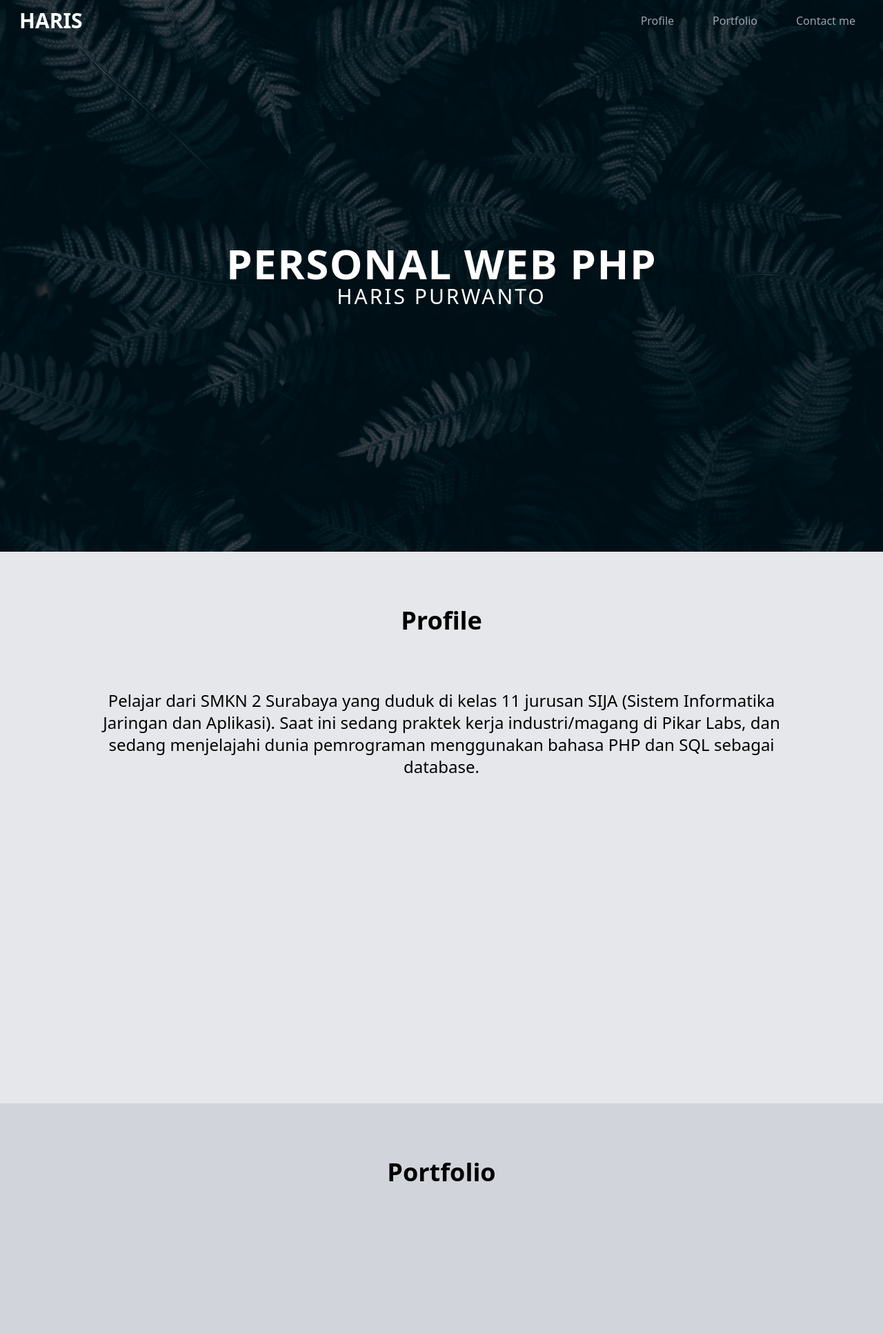
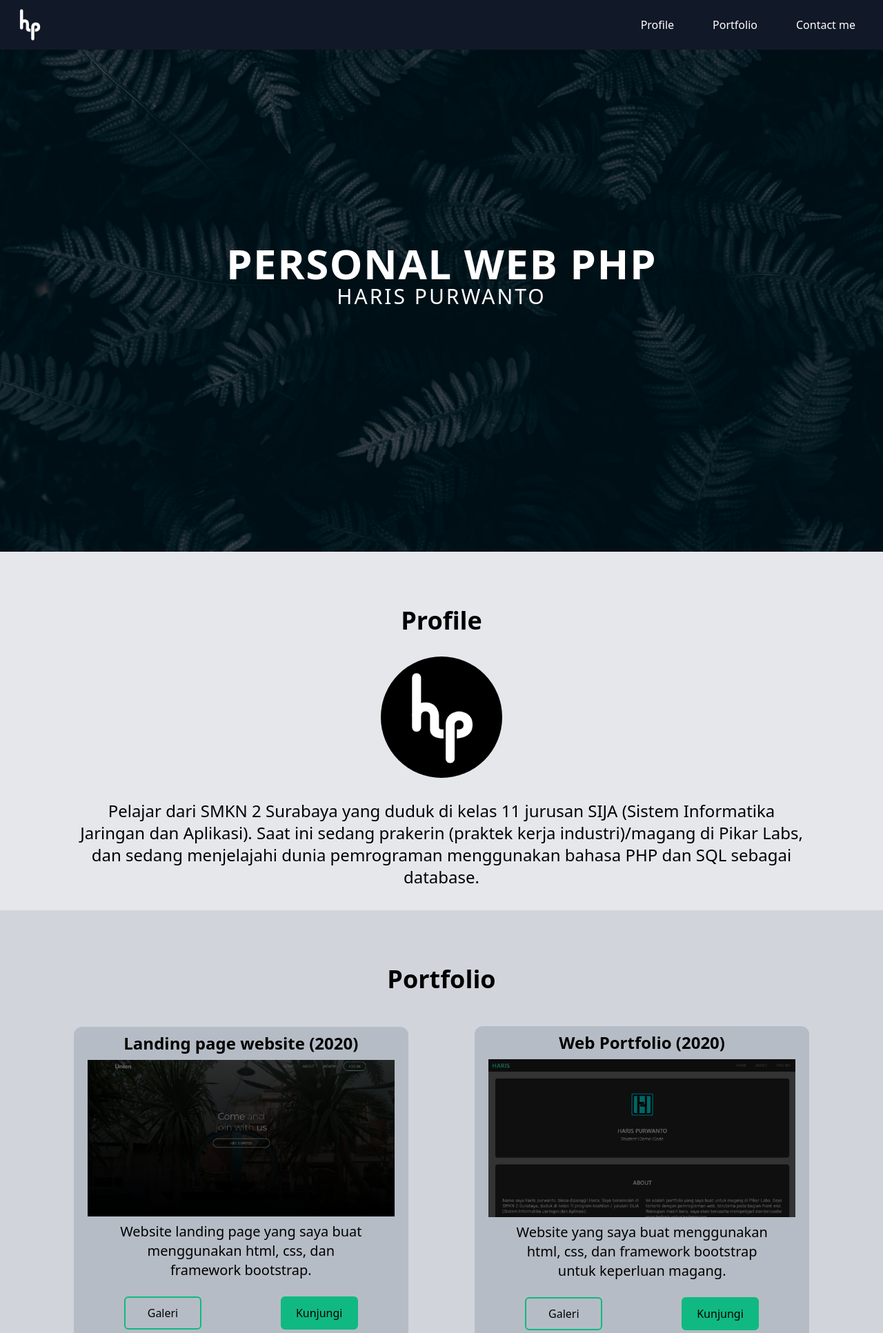
Before and after one commit to Codenameirz/internship-pikarlabs, a PHP site: page /v1.php in a window 1280 px wide. Shown: the top 1933 px of the page at 69% size. Run offline with PHP 8.4, Linux system fonts and the light colour scheme.

Commit message:
Menambahkan menu profile, portfolio, dan contact

```diff
--- a/personalweb-php/components/data.php
+++ b/personalweb-php/components/data.php
@@ -1,11 +1,12 @@
 <?php
 
     $previewVer = [
-                ['img' => 'img/prev-v1.png', 'href' => './v1.php'],
-                ['img' => 'img/prev-v1.png', 'href' => './v2.php']
+                    ['img' => './img/prev-v1.png', 'href' => './v1.php','h1' => 'Versi 1', 'caption' => 'Berisi profil, riwayat pendidikan, portfolio, dan form untuk mengirim email.'],
+                    ['img' => './img/prev-v1.png', 'href' => './v2.php', 'h1' => 'Versi 2', 'caption' => 'Isi sama seperti versi 1, tapi dengan tampilan yang berbeda.']
             ];
 
-    $menuNav = ['judul' => 'HARIS',
+    $menuNav = [
+                'logo' => './img/hp-white-bg-transparent.png',
                 'nav' => [
                         ['navitem' => 'Profile', 'id' => 'profile','href' => '#profile'],
                         ['navitem' => 'Portfolio','id' => 'portfolio', 'href' => '#portfolio'],
@@ -13,19 +14,49 @@
                         ]
             ];
 
+    $jumbotron = [
+                'bgimg' => './img/pexels-elijah-o-donnell-3473569.jpg',
+                'head' => [
+                            ['text' => 'Personal Web PHP'],
+                            ['text' => 'Haris purwanto']
+                        ]
+                ];
+
     $section = [
-                ['judul' => 'Profile'],
-                ['judul' => 'Portfolio'],
-                ['judul' => 'Contact me']
+                ['title' => 'Profile'],
+                ['title' => 'Portfolio'],
+                ['title' => 'Contact me']
             ];
 
-    $bgimage = ['bg' => 'img/pexels-elijah-o-donnell-3473569.jpg'];
+    $profile =  [
+                'img' => './img/hp-white-bg-black.png',
 
-    $profile =  ['img' => '',
                 'desc' => 'Pelajar dari SMKN 2 Surabaya yang duduk di kelas 11 jurusan SIJA
-                (Sistem Informatika Jaringan dan Aplikasi). Saat ini sedang praktek kerja industri/magang di Pikar Labs,
-                dan sedang menjelajahi dunia pemrograman menggunakan bahasa PHP dan SQL sebagai database.'
+                (Sistem Informatika Jaringan dan Aplikasi). Saat ini sedang prakerin (praktek kerja industri)/magang di Pikar Labs,
+                dan sedang menjelajahi dunia pemrograman menggunakan bahasa PHP dan SQL sebagai database.',
+
+                'menu' => [
+                        ['title' => 'Keahlian'],
+                        ['title' => 'Pendidikan']
+                    ]
                 ];
+
+    $skill = [
+                ['lan' => 'HTML', 'bar' => '32%', 'color' => '#F16529'],
+                ['lan' => 'CSS', 'bar' => '28%', 'color' => ''],
+                ['lan' => 'PHP & SQL', 'bar' => '12%', 'color' => '']
+            ];
+
+    $edu = [
+            ['year' => '2010 - 2016', 'school' => 'Bersekolah di SDN Banjar Sugihan 2 Surabaya'],
+            ['year' => '2016 - 2019', 'school' => 'Bersekolah di SMP Muhammadiyah 14 Surabaya'],
+            ['year' => '2019 - Sekarang', 'school' => 'Bersekolah di SMKN 2 Surabaya']
+        ];
+
+    $portfolio = [
+                ['name' => 'Landing page website','desc' => 'Website landing page yang saya buat menggunakan html, css, dan framework bootstrap.','year' => '2020', 'url' => 'https://codenameirz.github.io/Landing-page-website/', 'preview' => './img/portfolio-1.png'],
+                ['name' => 'Web Portfolio','desc' => 'Website yang saya buat menggunakan html, css, dan framework bootstrap untuk keperluan magang.','year' => '2020', 'url' => 'https://codenameirz.github.io/Portofolio/', 'preview' => './img/portfolio-2.png']
+            ];
 
     $footer = ['copyright' => '&copy; 2021 Haris purwanto',
                 'by' => 'Website Design and Development by Haris purwanto'
--- /dev/null
+++ b/personalweb-php/components/form-email.php
@@ -0,0 +1,11 @@
+<section id="<?= $menuNav['nav'][2]['id'];?>">
+    <div class="flex flex-col items-center h-screen">
+        <h1 class="text-2xl md:text-4xl text-center font-bold pt-16 pb-8 md:pt-20"><?= $section[2]['title'];?></h1>
+        <form class="flex flex-col items-center justify-center h-4/6 w-10/12 bg-gray-500 rounded-md md:rounded-xl">
+            <input class="w-11/12 h-8 p-1 md:p-2 m-1 md:m-2 rounded md:rounded-md focus:outline-none focus:ring-2 focus:ring-gray-800 placeholder-opacity-50" required type="text" placeholder="Dari">
+            <input class="w-11/12 h-8 p-1 md:p-2 m-1 md:m-2 rounded md:rounded-md focus:outline-none focus:ring-2 focus:ring-gray-800 placeholder-opacity-50" required type="text" placeholder="Subjek email">
+            <textarea class="w-11/12 h-3/5 p-1 md:p-2 m-1 md:m-2 resize-none rounded md:rounded-md focus:outline-none focus:ring-2 focus:ring-gray-800 placeholder-opacity-50" required placeholder="Isi email"></textarea>
+            <button class="w-11/12 h-8 rounded-full mt-3 md:mt-1 bg-blue-500 hover:bg-blue-700 focus:outline-none focus:ring focus:ring-black">Kirim</button>
+        </form>
+    </div>
+</section>
--- a/personalweb-php/components/header.php
+++ b/personalweb-php/components/header.php
@@ -4,6 +4,7 @@
     <meta charset="UTF-8">
     <meta name="viewport" content="width=device-width, initial-scale=1.0">
     <link href="https://unpkg.com/tailwindcss@^2/dist/tailwind.min.css" rel="stylesheet">
+    <script src="script.js"></script>
     <title>Personal Web PHP : Haris</title>
 </head>
-<body class="flex flex-col min-h-full bg-gray-200">
+<body class="min-h-full bg-gray-200">
--- a/personalweb-php/components/navbar.php
+++ b/personalweb-php/components/navbar.php
@@ -1,10 +1,10 @@
 <?php include "data.php"; ?>
 
-<nav class="flex flex-row w-full items-center justify-between p-3 bg-transparent fixed">
-    <a class="text-white text-xl md:text-3xl mx-2 md:mx-4 font-bold transition duration-800 ease-in-out hover:text-gray-400" href=""><?= $menuNav['judul'];?></a>
-    <ul class="flex flex-row text-gray-400">
+<nav class="flex flex-row w-full items-center justify-between bg-gray-900 p-3 fixed z-10">
+    <a href=""><img class="h-8 sm:h-10 md:h-12 w-8 sm:w-10 md:w-12 mx-2" src="<?= $menuNav['logo'];?>" alt=""></a>
+    <ul class="flex flex-row text-gray-400 md:text-white">
         <?php foreach($menuNav['nav'] as $item): ?>
-            <li class="mx-3 md:mx-4 text-xs md:text-base hover:text-gray-200 md:hover:bg-gray-700 hover:bg-opacity-50 rounded-full md:px-3 md:py-1 transition duration-800 ease-in-out"><a href="<?= $item['href'];?>"><?= $item['navitem']; ?></a></li>
+            <li class="mx-3 md:mx-4 text-sm sm:text-base hover:text-white md:hover:text-gray-300 md:hover:bg-gray-700 hover:bg-opacity-50 rounded-full md:px-3 md:py-1 transition duration-800 ease-in-out"><a href="<?= $item['href'];?>"><?= $item['navitem']; ?></a></li>
         <?php endforeach;?>
     </ul>
 </nav>
--- a/personalweb-php/v1.php
+++ b/personalweb-php/v1.php
@@ -4,33 +4,41 @@
     include "components/data.php";
 ?>
 <section id="top">
-    <div class="flex flex-col items-center justify-center h-screen bg-center bg-cover bg-no-repeat m-auto" style="background-image: url(components/<?= $bgimage['bg'];?>);">
-        <h1 class="text-white text-center uppercase tracking-wide text-3xl md:text-6xl font-bold">Personal Web PHP</h1>
-        <h2 class="text-white text-center uppercase tracking-widest text-xl md:text-3xl font-light">Haris purwanto</h2>
+    <div class="flex flex-col items-center justify-center h-screen bg-center bg-cover bg-no-repeat m-auto" style="background-image: url(<?= $jumbotron['bgimg'];?>);">
+        <h1 class="text-white text-center uppercase tracking-wide text-3xl md:text-6xl font-bold"><?= $jumbotron['head'][0]['text'];?></h1>
+        <h2 class="text-white text-center uppercase tracking-widest text-xl md:text-3xl font-light"><?= $jumbotron['head'][1]['text'];?></h2>
     </div>
 </section>
 
 <section id="<?= $menuNav['nav'][0]['id'];?>">
-    <div class="flex flex-col items-center h-screen">
-        <h1 class="text-2xl md:text-4xl text-center font-bold py-16 md:py-20"><?= $section[0]['judul'];?></h1>
-        <img class="" src="" alt="">
-        <p class="text-lg md:text-2xl text-center font-light w-10/12"><?= $profile['desc'];?></p>
+    <div class="flex flex-col items-center h-full">
+        <h1 class="text-2xl md:text-4xl text-center font-bold pt-16 pb-8 md:pt-20"><?= $section[0]['title'];?></h1>
+        <img class="h-36 md:h-44 w-36 md:w-44 rounded-full " src="<?= $profile['img'];?>" alt="">
+        <p class="text-lg md:text-2xl text-center font-light py-8 w-10/12"><?= $profile['desc'];?></p>
     </div>
 </section>
 
 <section id="<?= $menuNav['nav'][1]['id'];?>">
-    <div class="flex flex-col items-center h-screen bg-gray-300">
-        <h1 class="text-2xl md:text-4xl text-center font-bold py-16 md:py-20"><?= $section[1]['judul'];?></h1>
-        <div class="box-content"></div>
+    <div class="flex flex-col items-center bg-gray-300 h-full md:h-screen">
+        <h1 class="text-2xl md:text-4xl text-center font-bold pt-16 md:pt-20"><?= $section[1]['title'];?></h1>
+        <div class="grid md:grid-cols-2 w-10/12 py-12 gap-x-4 md:gap-x-24 gap-y-8 items-center justify-between">
+        <?php foreach($portfolio as $value):?>
+            <div class="group box-content h-auto w-full bg-gray-400 bg-opacity-50 m-auto rounded-md md:rounded-xl cursor-pointer transform lg:hover:-translate-y-1 transition duration-300 hover:shadow-lg md:hover:shadow-2xl">
+                <h1 class="text-center font-bold p-2 text-lg sm:text-xl lg:text-2xl"><?= $value['name'];?> (<?= $value['year'];?>)</h1>
+                    <div class="bg-black m-auto w-11/12">
+                        <img class="h-auto w-full m-auto opacity-40 group-hover:opacity-100 transition duration-500" src="<?= $value['preview'];?>" alt="">
+                    </div>
+                <p class="w-4/5 text-center p-2 font-light text-base sm:text-lg md:text-xl m-auto"><?= $value['desc'];?></p>
+                <div class="grid grid-cols-2 m-auto justify-between p-4">
+                    <button class="border-2 border-green-500 h-8 md:h-12 w-24 md:w-28 m-auto text-sm md:text-base rounded md:rounded-md hover:bg-green-500"><a href="">Galeri</a></button>
+                    <button class="bg-green-500 h-8 md:h-12 w-24 md:w-28 m-auto text-sm md:text-base rounded md:rounded-md hover:bg-transparent border-2 hover:bg-transparent border-green-500"><a href="<?= $value['url'];?>">Kunjungi</a></button>
+                </div>
+            </div>
+        <?php endforeach;?>
+        </div>
     </div>
 </section>
 
-<section id="<?= $menuNav['nav'][2]['id'];?>">
-    <div class="flex flex-col items-center h-screen">
-        <h1 class="text-2xl md:text-4xl text-center font-bold py-16 md:py-20"><?= $section[2]['judul'];?></h1>
-        <form class="flex flex-col h-3/5 w-10/12 bg-gray-400 rounded-xl">
-        </form>
-    </div>
-</section>
+<?php include "components/form-email.php";?>
 
 <?php include "components/footer.php"; ?>
```
Also changed, not shown: personalweb-php/index.php (+7 -4 lines), personalweb-php/components/img/prev-v1.png (deleted), personalweb-php/img/hp-white-bg-black.png (added), personalweb-php/img/hp-white-bg-transparent.png (added), personalweb-php/img/pexels-elijah-o-donnell-3473569.jpg (renamed from personalweb-php/components/img/pexels-elijah-o-donnell-3473569.jpg), personalweb-php/img/portfolio-1.png (added), personalweb-php/img/portfolio-2.png (added), personalweb-php/img/prev-v1.png (added).
